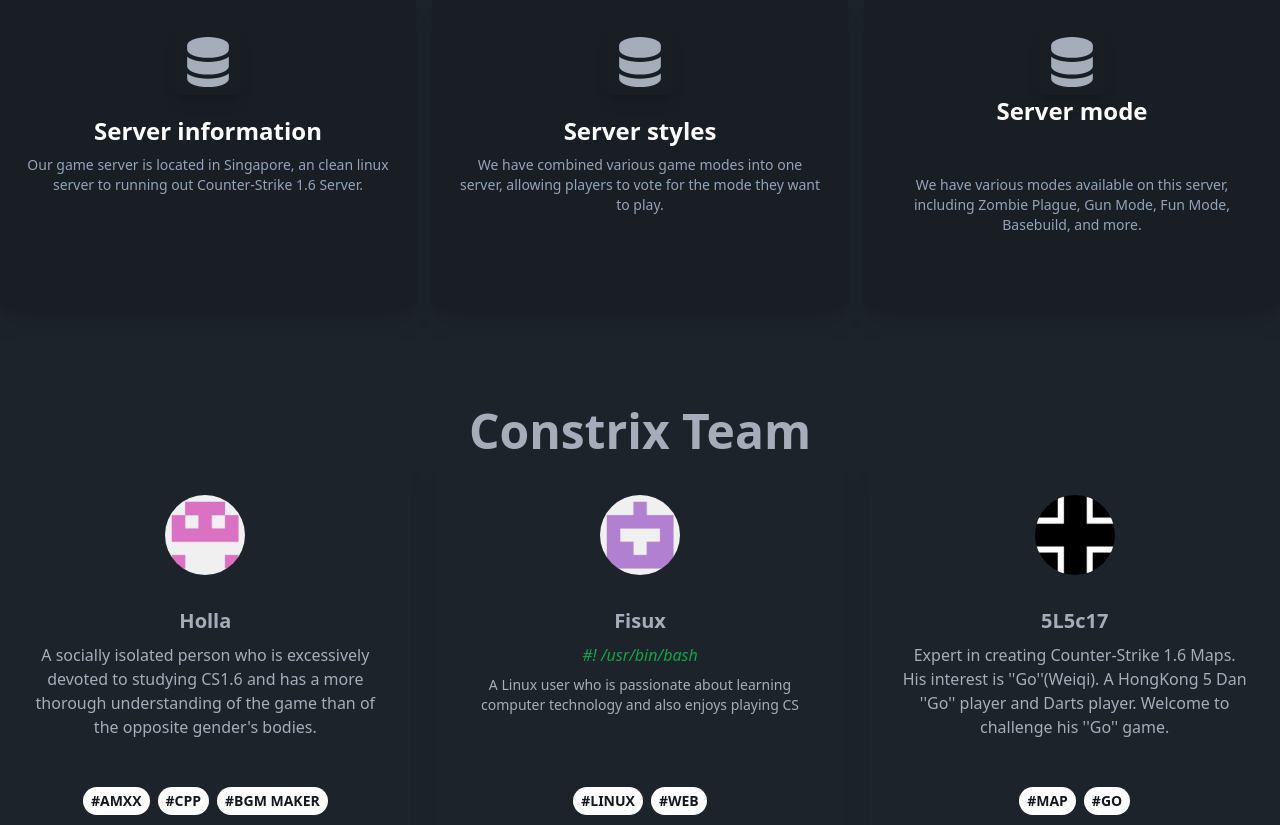
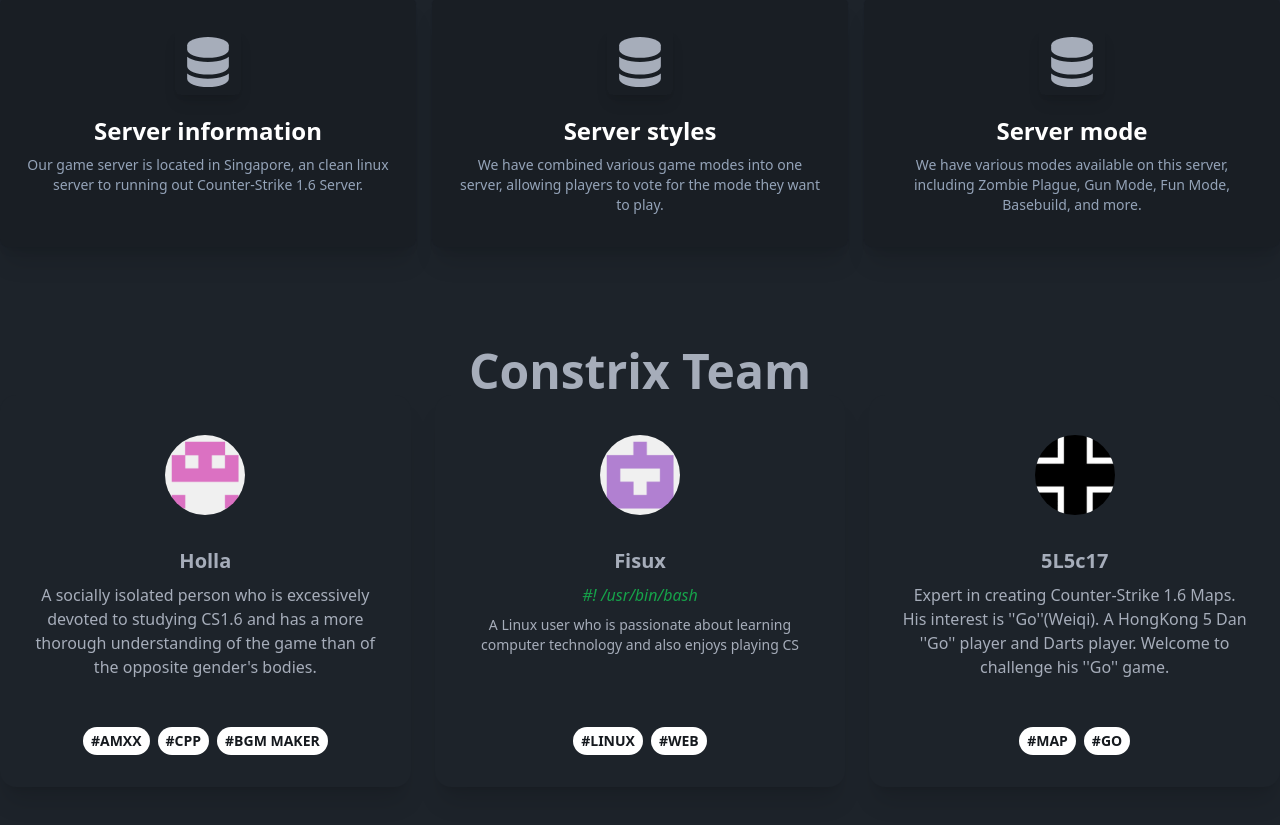
Before and after one commit to Constrix/Constrix-official-page-public, a plain HTML site: page index.html in a window 1280 px wide. Shown: the part 1027-1852 px from the top of the page. Drawn offline with Linux system fonts and the light colour scheme.

Commit message:
Update: full changes see 'https://github.com/Constrix/Constrix-official-page'

```diff
--- a/index.html
+++ b/index.html
@@ -183,8 +183,8 @@
                     </svg>
                 </span>
             </div>
-            <h1 class="text-white text-2xl font-bold text-center">Server mode</h1>
-            <p class="text-slate-400 dark:text-slate-400 mt-2 text-sm py-10">
+            <h1 class="text-white text-2xl font-bold mt-5 text-center">Server mode</h1>
+            <p class="text-slate-400 dark:text-slate-400 mt-2 text-sm">
                 We have various modes available on this server, including Zombie Plague, Gun Mode, Fun Mode, Basebuild,
                 and more.
             </p>
```
